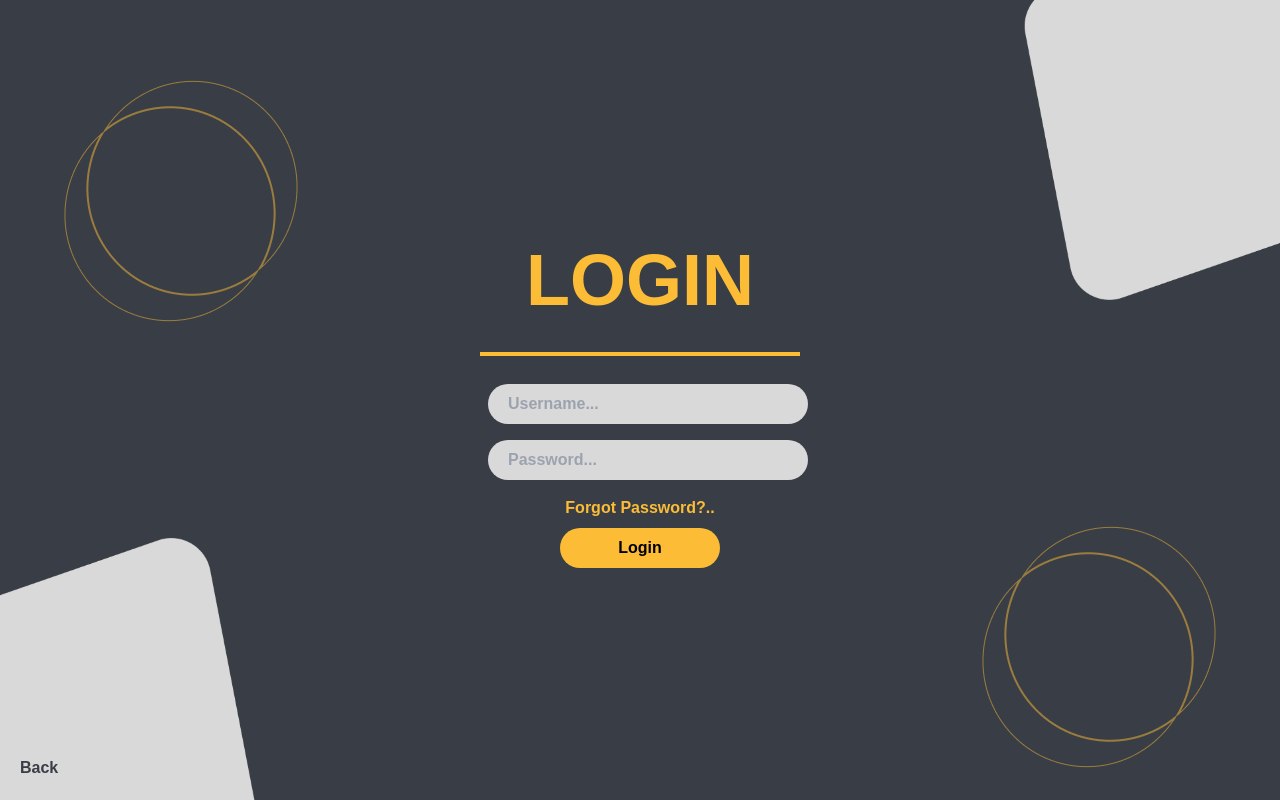
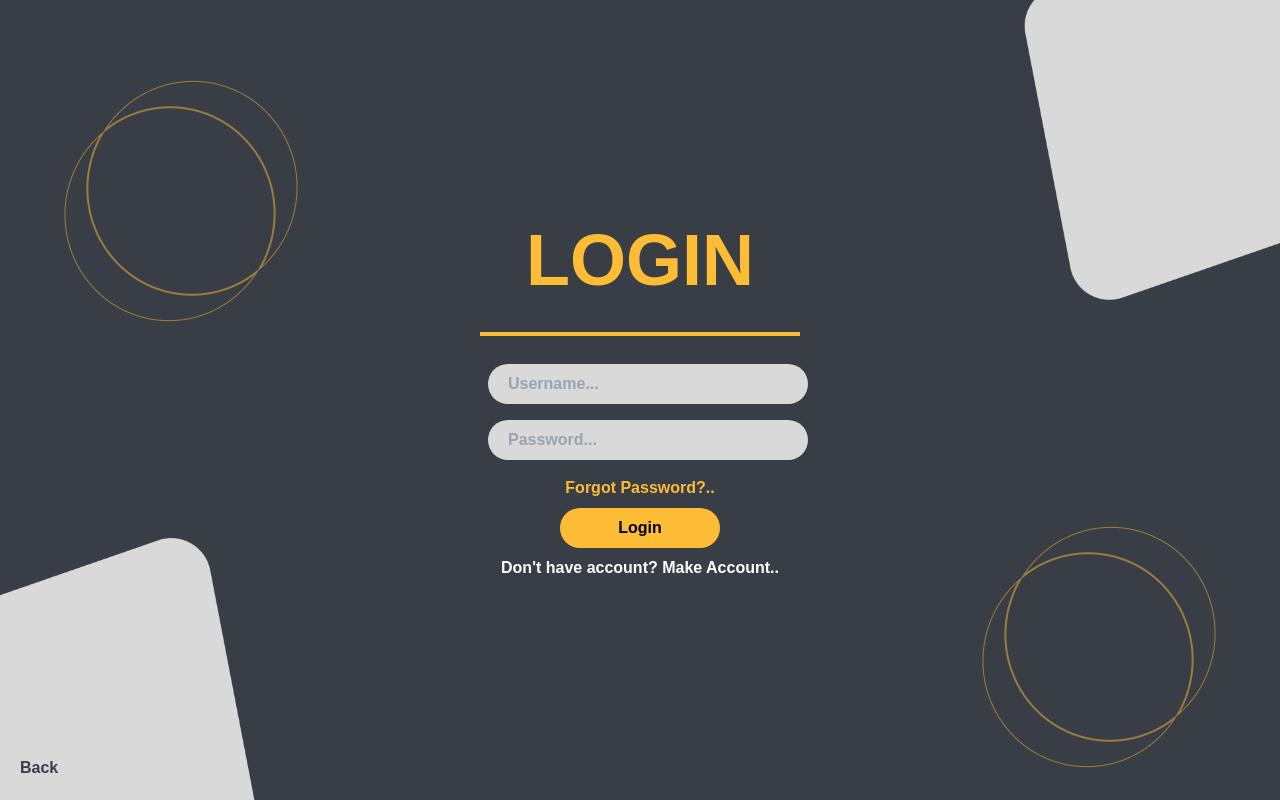
Before and after one commit to CokdePutra/Web-NongkiYok, a React (Vite) app: page /login in a window 1280 px wide. Built offline with nearby package versions, Linux system fonts and the light colour scheme; a web font is replaced by a local one.

Commit message:
fixing login page

```diff
--- a/src/components/Navbar/Navbar.jsx
+++ b/src/components/Navbar/Navbar.jsx
@@ -19,7 +19,7 @@ const Navbar = () => {
             <a href="#">Location</a>
             <a href="#">Contact</a>
             <button className="bg-button-gray hover:bg-color-primary text-white py-2 px-4 rounded-lg">
-              <a href="/login">Sign In</a>
+              <a href="/login">Login</a>
             </button>
           </div>
         </div>
--- a/src/views/Login.jsx
+++ b/src/views/Login.jsx
@@ -25,6 +25,9 @@ function Login() {
             Forgot Password?..
           </a>
           <ButtonLogin text="Login" className="w-1/2" />
+          <a href="" className="text-white m-2">
+            Don't have account? Make Account..
+          </a>
           <a
             href="./"
             className="absolute hover:text-white left-5 bottom-5 text-color-primary ">
```
